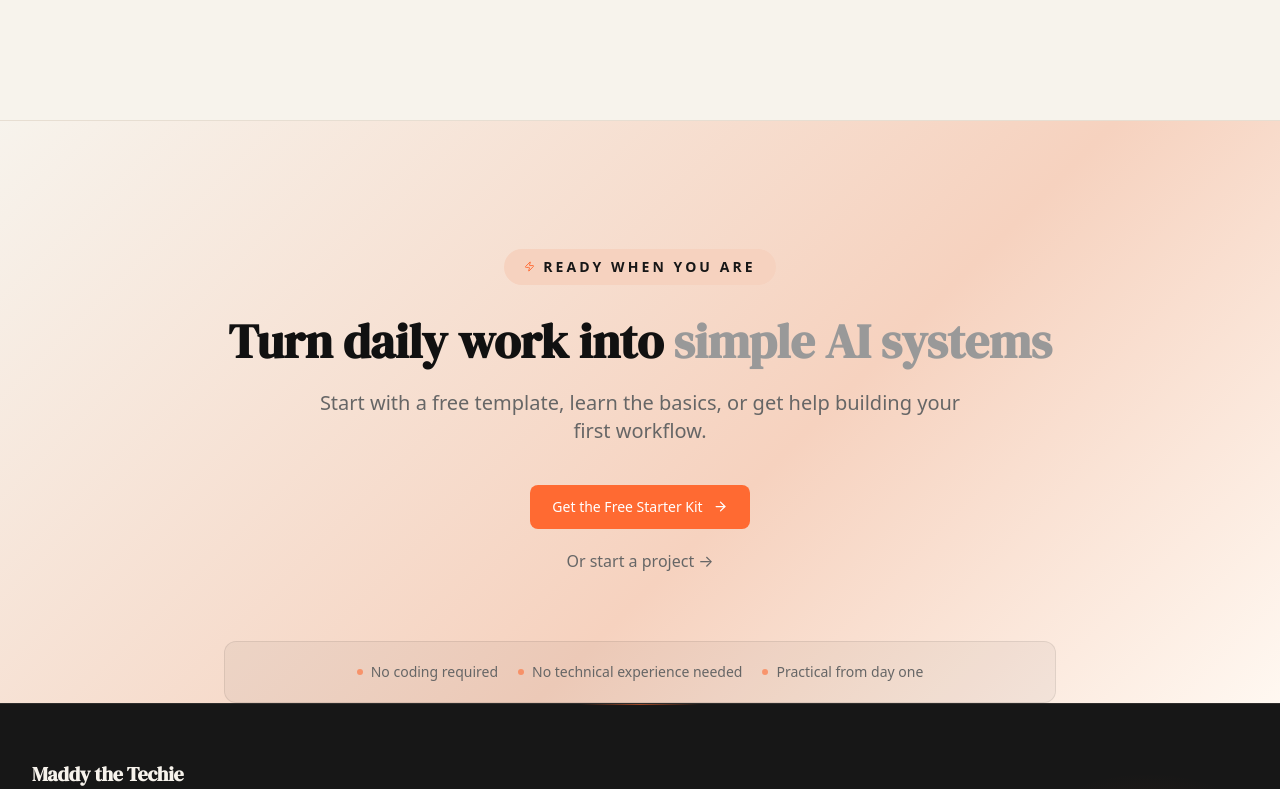
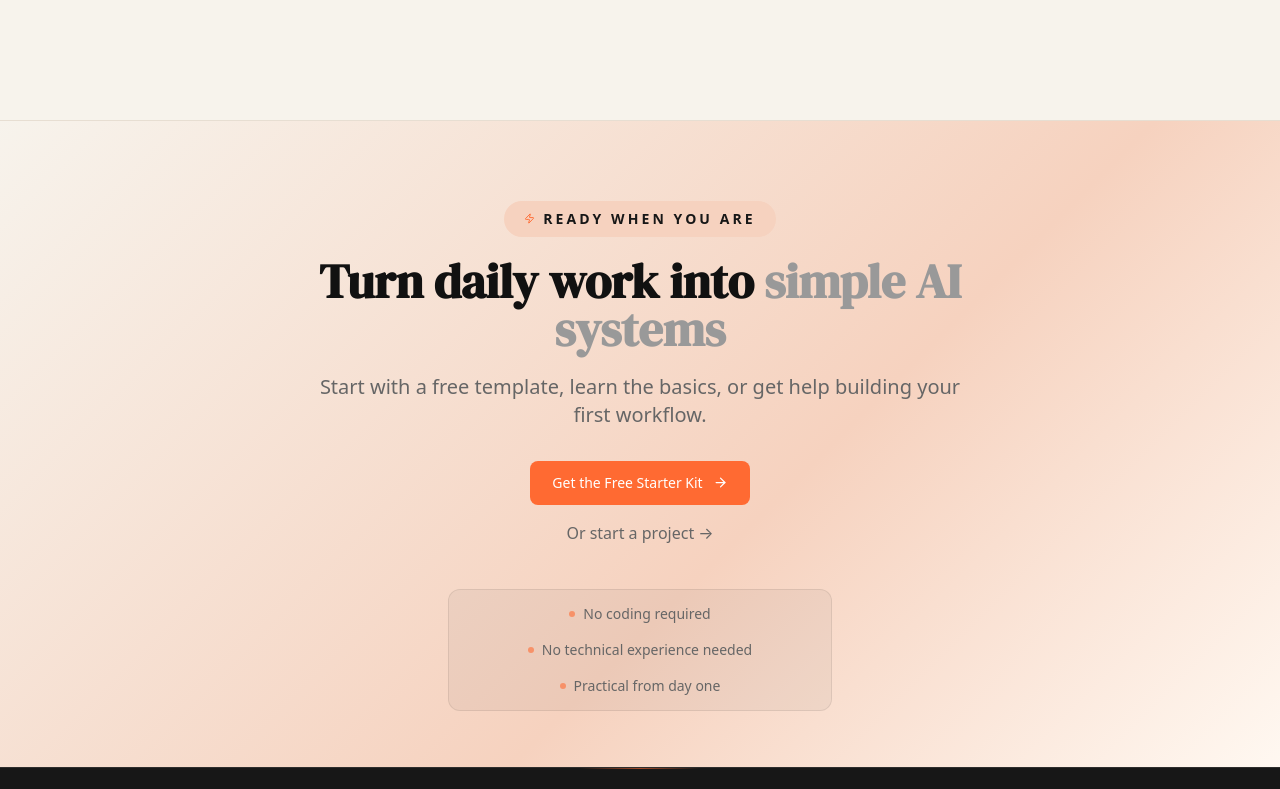
Before and after one commit to maddyzohadi/maddy-techie-website, a Next.js app: page /contact/about in a window 1280 px wide. Shown: the part 782-1571 px from the top of the page. Built offline with nearby package versions, Linux system fonts and the light colour scheme.

Commit message:
Polish Persian CTA section

```diff
--- a/components/CTASection.tsx
+++ b/components/CTASection.tsx
@@ -19,12 +19,12 @@ export default function CTASection() {
   return (
     <section
       id="contact"
-      className="pt-24 md:pt-32 pb-0 relative overflow-hidden scroll-mt-24"
+      className="pt-14 pb-10 md:pt-20 md:pb-14 relative overflow-hidden scroll-mt-24"
       style={{ background: 'linear-gradient(135deg, #F7F3EC 0%, #F6D2BF 60%, #FFF8F1 100%)', borderTop: '0.5px solid #E7DED2' }}
     >
       <div className="relative z-10 max-w-4xl mx-auto px-4 sm:px-6 lg:px-8 text-center">
 
-        <div className="flex justify-center mb-8">
+        <div className="flex justify-center mb-5">
           <span
             className="inline-flex items-center gap-2 font-ui text-sm font-semibold uppercase tracking-[0.22em] px-5 py-2 rounded-full bg-brand-peach text-brand-charcoal"
           >
@@ -34,7 +34,7 @@ export default function CTASection() {
         </div>
 
         <h2
-          className={`${isFa ? 'font-fa' : 'font-en'} font-bold text-3xl md:text-4xl lg:text-5xl mb-6 leading-tight`}
+          className={`${isFa ? 'font-fa' : 'font-en'} font-bold text-3xl md:text-4xl lg:text-5xl mb-5 leading-tight max-w-2xl mx-auto`}
           style={{ color: '#111111' }}
         >
           {t('title')}{' '}
@@ -42,17 +42,17 @@ export default function CTASection() {
         </h2>
 
         <p
-          className={`${isFa ? 'font-fa' : 'font-ui'} text-lg md:text-xl max-w-2xl mx-auto leading-relaxed mb-10`}
+          className={`${isFa ? 'font-fa' : 'font-ui'} text-lg md:text-xl max-w-2xl mx-auto leading-relaxed mb-8`}
           style={{ color: '#666' }}
         >
           {t('subtitle')}
         </p>
 
-        <div className="mb-5">
+        <div className="mb-4">
           <StarterKitCTA label={t('starterKitLabel')} className="w-full sm:w-auto justify-center" />
         </div>
 
-        <div className="mb-16">
+        <div className="mb-10">
           <Link
             href="/services"
             className={`${isFa ? 'font-fa' : 'font-ui'} text-base transition-opacity hover:opacity-80`}
@@ -63,7 +63,7 @@ export default function CTASection() {
         </div>
 
         <div
-          className="flex flex-wrap items-center justify-center gap-3 md:gap-5 py-5 px-6"
+          className="flex flex-wrap items-center justify-center gap-2 md:gap-4 py-3.5 px-5 max-w-sm mx-auto"
           style={{
             borderRadius: '12px',
             background: 'rgba(0,0,0,0.04)',
--- a/messages/fa.json
+++ b/messages/fa.json
@@ -272,7 +272,7 @@
   "cta": {
     "badge": "آماده‌ای؟",
     "title": "هوش مصنوعی را به یک سیستم",
-    "titleHighlight": "ساده برای کار خودت تبدیل کن",
+    "titleHighlight": "ساده برای کار روزمره تبدیل کن",
     "subtitle": "با یک قالب رایگان شروع کن، اصول پایه را یاد بگیر، یا برای ساخت اولین گردش‌کارت راهنمایی بگیر.",
     "emailPlaceholder": "ایمیلت را وارد کن",
     "joinWaitlist": "پیوستن به لیست انتظار",
```
